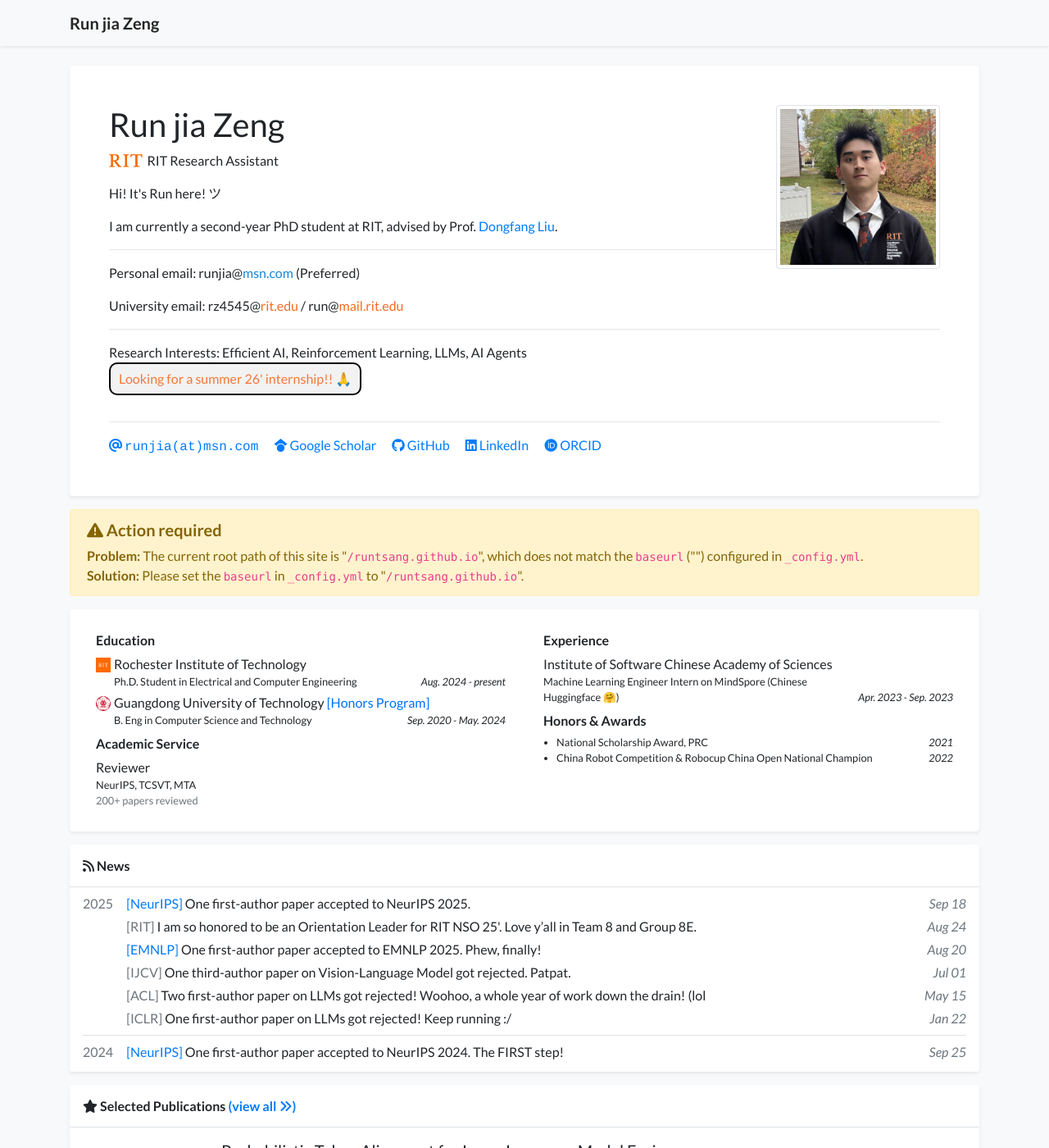
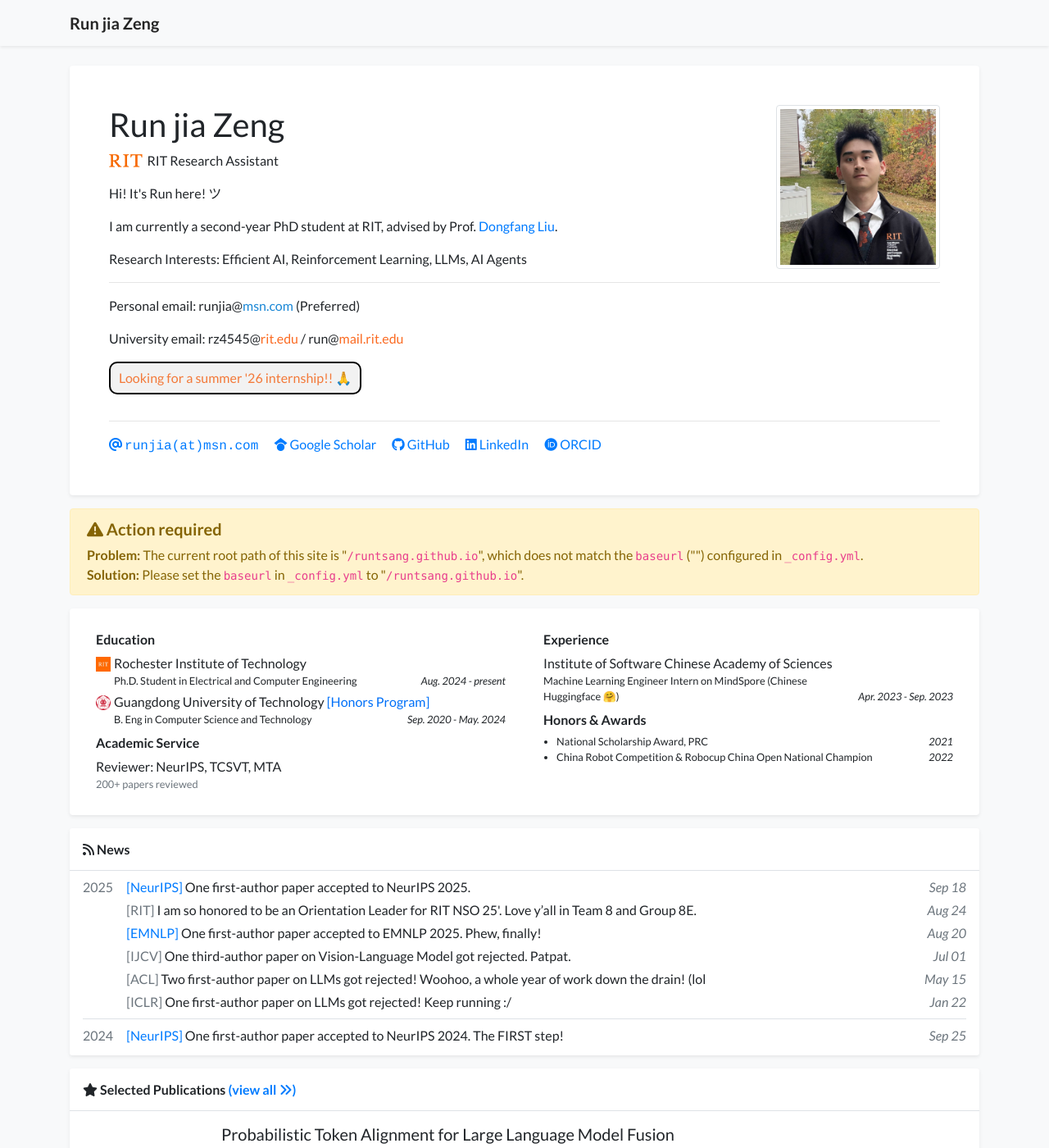
Before and after one commit to runtsang/runtsang.github.io, a Jekyll site: the page built from index.html, in a window 1280 px wide and 1400 px high. Shown: the whole window at 82% size. Built offline with Jekyll 4.4.1, drawn with Linux system fonts in a browser that asks for light colours; nearby versions of some CDN libraries; a style sheet for code colours, icons or effects is not loaded.

Commit message:
refactor: combine experience card role and venues, and update profile research interests and internship message

```diff
--- a/_includes/widgets/experience_card.html
+++ b/_includes/widgets/experience_card.html
@@ -75,8 +75,7 @@
                                 {% for item in site.data.profile.service %}
                                 <li class="media mb-1">
                                     <div class="media-body">
-                                        <div>{{ item.role }}</div>
-                                        <div class="small">{{ item.venues }}</div>
+                                        <div>{{ item.role }}: {{ item.venues }}</div>
                                         {% if item.note %}
                                         <div class="small text-muted">{{ item.note }}</div>
                                         {% endif %}
```
Also changed, not shown: _data/profile.yml (+4 -3 lines).
